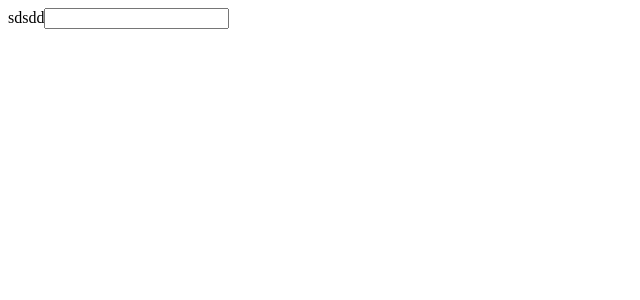
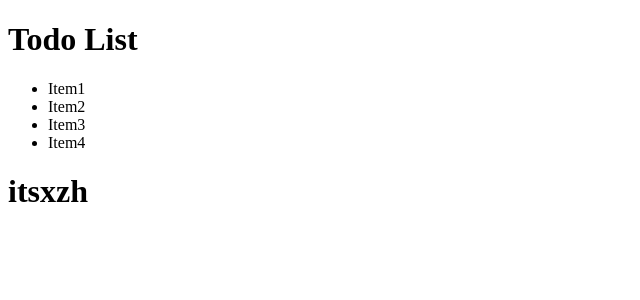
Before and after one commit to xzhc/React-Beginner, a React (Vite) app in the folder first-react-app/: page / in a window 1280 px wide. Shown: the top 300 px of the page, without its empty margins (0-640 px from the left). Built offline with nearby package versions, Linux system fonts and the light colour scheme.

Commit message:
Creating Components

```diff
--- a/first-react-app/src/App.jsx
+++ b/first-react-app/src/App.jsx
@@ -1,16 +1,21 @@
+// import { TodoList } from "./TodoList";
+import { TodoListClass } from "./TodoListClass";
+import { MyName } from "./MyName";
+import { MyNameClass } from "./MyNameClass";
+
 function App() {
-  const myCustomLabel = <label htmlFor="inputId">sdsdd</label>;
   return (
-    <div className="large" id="largeDiv">
-      {myCustomLabel}
-      <input id="inputId" type="number" defaultValuevalue={3} />
+    <div>
+      <h1>Todo List</h1>
+      {/* <TodoList /> */}
+      <TodoListClass />
+      {/* <MyName /> */}
+      <MyNameClass />
     </div>
   );
 }
 
 export default App;
 
-// div with the class large and the id largeDiv with text Hi.
-// Remove the text Hi
-// Add a label with the for prop set to inputId and any text
-// Add an input with the id inputId, type number, and value of 3 as a number
+// Create a component that renders and H1 with your name in it.
+// Create a component that renders a TodoListClass.
--- /dev/null
+++ b/first-react-app/src/MyName.jsx
@@ -0,0 +1,3 @@
+export function MyName() {
+  return <h1>itsxzh</h1>;
+}
--- /dev/null
+++ b/first-react-app/src/MyNameClass.jsx
@@ -0,0 +1,6 @@
+import React from "react";
+export class MyNameClass extends React.Component {
+  render() {
+    return <h1>itsxzh</h1>;
+  }
+}
--- /dev/null
+++ b/first-react-app/src/TodoList.jsx
@@ -0,0 +1,10 @@
+export function TodoList() {
+  return (
+    <ul>
+      <li>Item1</li>
+      <li>Item2</li>
+      <li>Item3</li>
+      <li>Item4</li>
+    </ul>
+  );
+}
--- /dev/null
+++ b/first-react-app/src/TodoListClass.jsx
@@ -0,0 +1,14 @@
+import React from "react";
+
+export class TodoListClass extends React.Component {
+  render() {
+    return (
+      <ul>
+        <li>Item1</li>
+        <li>Item2</li>
+        <li>Item3</li>
+        <li>Item4</li>
+      </ul>
+    );
+  }
+}
```
